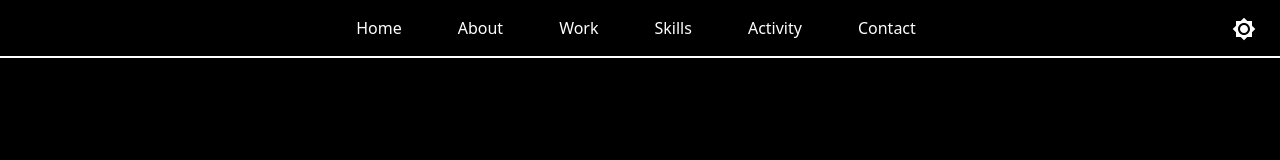
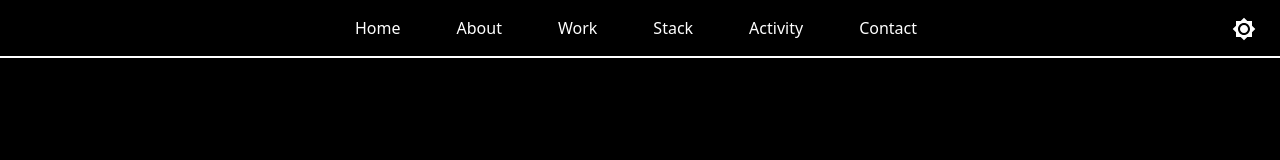
Before and after one commit to LunnS2/Portfolio-Website, a React (Vite) app: page / in a window 1280 px wide. Shown: the top 160 px of the page. Built offline with nearby package versions, Linux system fonts and the light colour scheme; no server answers.

Commit message:
UX/UX update

```diff
--- a/src/components/nav.jsx
+++ b/src/components/nav.jsx
@@ -79,12 +79,12 @@ const Navbar = () => {
           </Link>
 
           <Link
-            to="skills"
+            to="stack"
             smooth={true}
             duration={500}
             className="cursor-pointer hover:text-gray-400 block lg:inline-block px-3 py-2 rounded-md"
           >
-            Skills
+            Stack
           </Link>
           <Link
             to="activity"
--- a/src/components/tech-stack.jsx
+++ b/src/components/tech-stack.jsx
@@ -67,7 +67,7 @@ function TechStack() {
 
   return (
     <section
-      id="skills"
+      id="stack"
       className="min-h-screen pb-24 p-8 flex items-center text-black dark:text-white bg-gray-100 dark:bg-neutral-950 transition-colors duration-300 relative"
     >
       <motion.div
@@ -79,7 +79,7 @@ function TechStack() {
       >
         <div className="text-center">
           <h2 className="text-3xl font-bold mb-8">Tech Stack</h2>
-          {/*<p className="text-lg">Content for the Skills section.</p>*/}
+          <p className="text-lg mb-8">Full-Stack tools and technologies I have experience with.</p>
         </div>
         {/* My Tech Stack */}
         <motion.div
@@ -91,8 +91,8 @@ function TechStack() {
         >
           {techStack.map((tech, index) => (
             <motion.div key={tech.name} variants={itemVariants}>
-              <div className="flex items-center gap-2 px-4 py-2 rounded-lg hover:rotate-3 text-black bg-gray-200 dark:bg-neutral-800 dark:text-white transition-colors duration-300">
-                <img src={tech.src} alt={tech.name} className="w-6 h-6 filter grayscale" />
+              <div className="flex items-center gap-2 px-4 py-2 rounded-lg hover:rotate-3 text-black bg-gray-200 dark:bg-neutral-900 dark:text-white transition-colors duration-300">
+                <img src={tech.src} alt={tech.name} className="w-6 h-6 filter grayscale brightness-150" />
                 <span>{tech.name}</span>
               </div>
             </motion.div>
--- a/src/components/work.jsx
+++ b/src/components/work.jsx
@@ -56,7 +56,7 @@ function Work() {
       </motion.div>
       {/* Scroll Down Button */}
       <div className="absolute bottom-8 left-1/2 transform -translate-x-1/2 z-20">
-        <ScrollDown to="skills" />
+        <ScrollDown to="stack" />
       </div>
     </section>
   );
--- a/src/styling/index.css
+++ b/src/styling/index.css
@@ -8,8 +8,8 @@
 }
 
 .dark {
-  --scrollbar-track: #1f2937;
-  --scrollbar-thumb: #4b5563;
+  --scrollbar-track: #171717;
+  --scrollbar-thumb: #404040;
 }
 
 /* Scrollbar Styling */
```
Also changed, not shown: public/tech-stack/express.svg.
